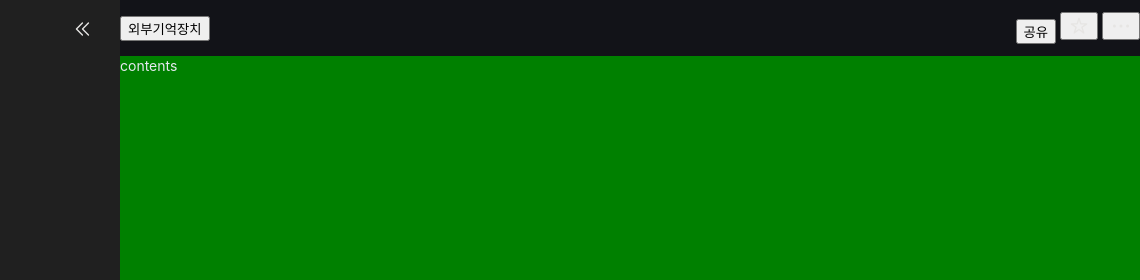
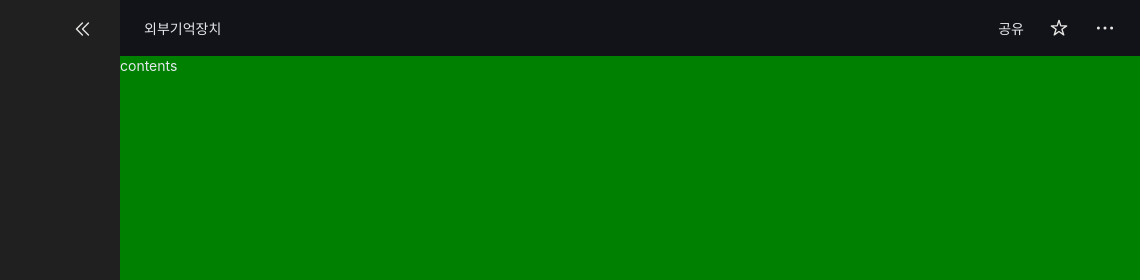
Before and after one commit to zzzRYT/whip, a plain HTML site: page LJJ/notionCloneCoding/index.html in a window 1280 px wide. Shown: the top 280 px of the page, 140-1280 px from the left. Drawn offline with Linux system fonts and the light colour scheme.

Commit message:
LJJ: header쪽 UI간단 구성

```diff
--- a/LJJ/notionCloneCoding/header.css
+++ b/LJJ/notionCloneCoding/header.css
@@ -5,3 +5,52 @@
   height: 100%;
   background-color: var(--panel);
 }
+
+.left-header {
+  display: flex;
+  align-items: center;
+  justify-content: center;
+  gap: 8px;
+  margin-left: 1rem;
+}
+
+.folder-history {
+  display: flex;
+  align-items: center;
+  gap: 8px;
+}
+
+.folder-history button {
+  background: none;
+  border: none;
+  font-size: 0.875rem;
+  border-radius: 0.375rem;
+  cursor: pointer;
+  color: var(--text);
+  padding: 5px 8px;
+}
+
+.folder-history button:hover {
+  background-color: var(--button-hover-dark);
+}
+
+.right-header {
+  display: flex;
+  align-items: center;
+  gap: 8px;
+  margin-right: 1rem;
+}
+
+.right-header button {
+  background: none;
+  border: none;
+  font-size: 0.875rem;
+  border-radius: 0.375rem;
+  cursor: pointer;
+  color: var(--text);
+  padding: 5px 8px;
+}
+
+.right-header button:hover {
+  background-color: var(--button-hover-dark);
+}
--- a/LJJ/notionCloneCoding/index.html
+++ b/LJJ/notionCloneCoding/index.html
@@ -75,7 +75,7 @@
             <div>
               <h3>워크스페이스</h3>
               <div class="workspace-items"></div>
-              <div class="add-page-button-container">
+              <div class="add-page-button-container" aria-label="새 페이지 추가">
                 <svg aria-hidden="true" role="graphics-symbol" viewBox="0 0 16 16" class="plusSmall" style="width: 16px; height: 16px; display: block; fill: rgb(168, 164, 156); flex-shrink: 0;"><path d="M8 2.74a.66.66 0 0 1 .66.66v3.94h3.94a.66.66 0 0 1 0 1.32H8.66v3.94a.66.66 0 0 1-1.32 0V8.66H3.4a.66.66 0 0 1 0-1.32h3.94V3.4A.66.66 0 0 1 8 2.74"></path></svg>
                 <span>새 페이지 추가</span>
               </div>
--- a/LJJ/notionCloneCoding/styles.css
+++ b/LJJ/notionCloneCoding/styles.css
@@ -19,6 +19,7 @@
   --sidebar-w: 260px;
   --navbar-h: 56px;
   --button-hover: rgba(255, 255, 255, 0.055);
+  --button-hover-dark: rgba(255, 255, 255, 0.075);
 
   /* Markdown/editor borders (tone-down) */
   --md-border: #2d3340;
```
